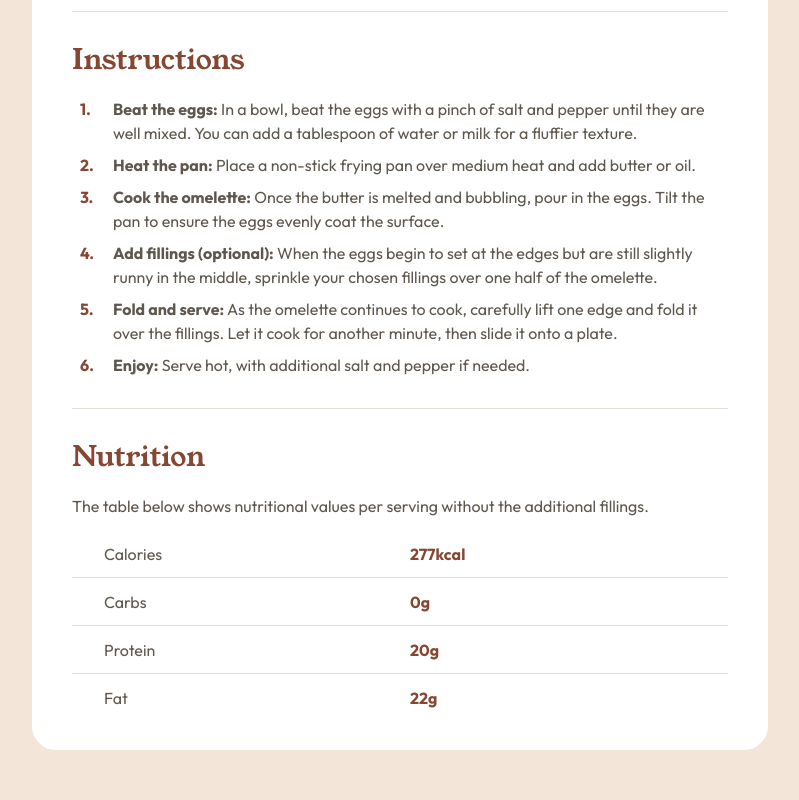
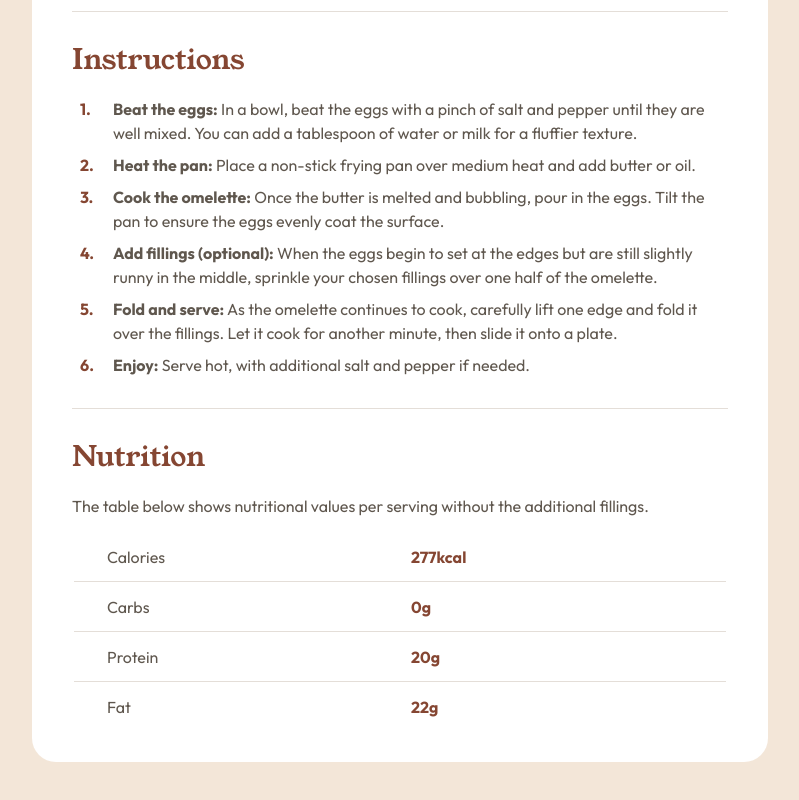
Before and after one commit to cat-script/recipe-page, a plain HTML site: page index.html in a window 1280 px wide. Shown: the part 1080-1880 px from the top of the page, without its empty margins (240-1039 px from the left). Drawn offline with Linux system fonts and the light colour scheme.

Commit message:
fix: update nutrition to table

```diff
--- a/index.html
+++ b/index.html
@@ -74,24 +74,24 @@
         <section class="nutrition top-rule">
           <h2 class="sub-heading">Nutrition</h2>
           <p>The table below shows nutritional values per serving without the additional fillings.</p>
-          <div class="nutrition table">
-            <div class="flex">
-              <p>Calories</p>
-              <p class="bold brown">277kcal</p>
-            </div>
-            <div class="flex">
-              <p>Carbs</p>
-              <p class="bold brown">0g</p>
-            </div>
-            <div class="flex">
-              <p>Protein</p>
-              <p class="bold brown">20g</p>
-            </div>
-            <div class="flex">
-              <p>Fat</p>
-              <p class="bold brown">22g</p>
-            </div>
-          </div>
+          <table class="nutrition table">
+            <tr class="flex">
+              <td>Calories</td>
+              <td class="bold brown">277kcal</td>
+            </tr>
+            <tr class="flex">
+              <td>Carbs</td>
+              <td class="bold brown">0g</td>
+            </tr>
+            <tr class="flex">
+              <td>Protein</td>
+              <td class="bold brown">20g</td>
+            </tr>
+            <tr class="flex">
+              <td>Fat</td>
+              <td class="bold brown">22g</td>
+            </tr>
+          </table>
         </section>
       </div>
     </main>
--- a/style.css
+++ b/style.css
@@ -94,6 +94,7 @@ img {
 }
 
 .nutrition.table {
+  width: 100%;
   margin-top: 24px;
 }
 
@@ -111,7 +112,7 @@ img {
   padding-top: 0;
 }
 
-.nutrition.table p {
+td {
   width: 50%;
 }
 
```
